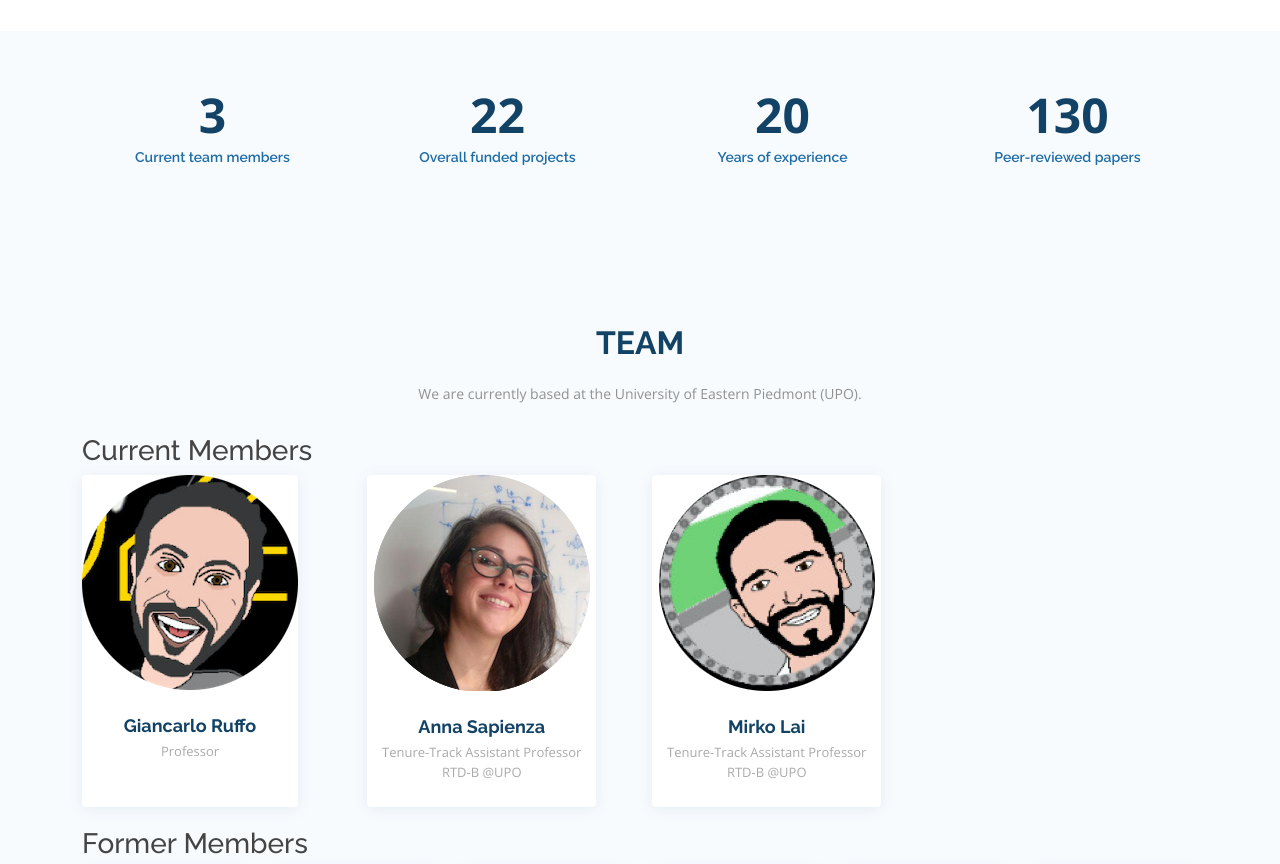
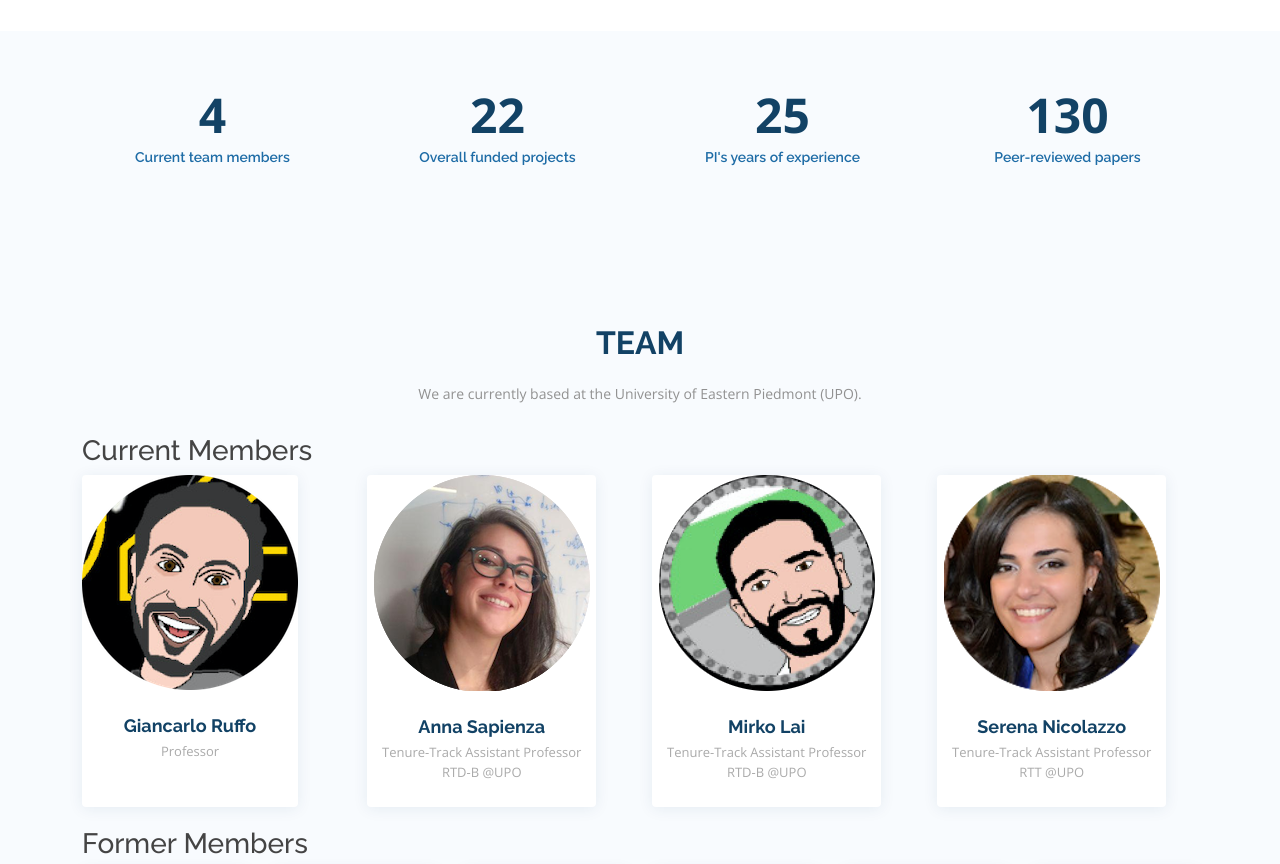
Before and after one commit to arc2s/arc2s.github.io, a plain HTML site: page index.html in a window 1280 px wide. Shown: the part 1420-2284 px from the top of the page. Drawn offline with nearby package versions, Linux system fonts and the light colour scheme.

Commit message:
update new member

```diff
--- a/index.html
+++ b/index.html
@@ -285,7 +285,7 @@
 
           <div class="col-lg-3 col-md-5 col-6 d-md-flex align-items-md-stretch">
             <div class="count-box">
-              <span data-purecounter-start="0" data-purecounter-end="3" data-purecounter-duration="2" class="purecounter"></span>
+              <span data-purecounter-start="0" data-purecounter-end="4" data-purecounter-duration="2" class="purecounter"></span>
               <p>Current team members</p>
             </div>
           </div>
@@ -299,8 +299,8 @@
 
           <div class="col-lg-3 col-md-5 col-6 d-md-flex align-items-md-stretch">
             <div class="count-box">
-              <span data-purecounter-start="0" data-purecounter-end="20" data-purecounter-duration="2" class="purecounter"></span>
-              <p>Years of experience</p>
+              <span data-purecounter-start="0" data-purecounter-end="25" data-purecounter-duration="2" class="purecounter"></span>
+              <p>PI's years of experience</p>
             </div>
           </div>
 
@@ -376,7 +376,7 @@
                 <img src="assets/img/team/team-2.png" class="img-fluid" alt="">
                 <div class="social">
                   <a href ="https://orcid.org/0000-0003-1042-0861"><i><img alt="ORCID logo" src="https://info.orcid.org/wp-content/uploads/2019/11/orcid_16x16.png" width="16" height="16" /></i></a>
-                  <a href="http://www.di.unito.it/~lai/"><i class="material-icons">&#xe051;</i></a>
+                  <a href="https://upobook.uniupo.it/mirko.lai"><i class="material-icons">&#xe051;</i></a>
                   <a href="https://scholar.google.com/citations?hl=it&user=bdvGj28AAAAJ"><i class="material-icons">&#xe80c;</i></a>
                   <!-- <a href=""><i class="bi bi-linkedin"></i></a> -->
                   </div>
@@ -385,6 +385,25 @@
                 <h4>Mirko Lai</h4>
                 <span>Tenure-Track Assistant Professor <br>
                   RTD-B @UPO </span>
+              </div>
+            </div>
+          </div>
+
+          <div class="col-lg-3 col-md-6 d-flex align-items-stretch" data-aos="fade-up" data-aos-delay="300">
+            <div class="member">
+              <div class="member-img">
+                <img src="assets/img/team/nicolazzo.png" class="img-fluid" alt="">
+                <div class="social">
+                  <a href ="https://orcid.org/0000-0003-2719-9526"><i><img alt="ORCID logo" src="https://info.orcid.org/wp-content/uploads/2019/11/orcid_16x16.png" width="16" height="16" /></i></a>
+                  <a href="https://upobook.uniupo.it/serena.nicolazzo"><i class="material-icons">&#xe051;</i></a>
+                  <a href="https://scholar.google.it/citations?user=gMo-21QAAAAJ&hl=it"><i class="material-icons">&#xe80c;</i></a>
+                  <!-- <a href=""><i class="bi bi-linkedin"></i></a> -->
+                  </div>
+              </div>
+              <div class="member-info">
+                <h4>Serena Nicolazzo</h4>
+                <span>Tenure-Track Assistant Professor <br>
+                  RTT @UPO </span>
               </div>
             </div>
           </div>
```
Also changed, not shown: assets/img/team/nicolazzo.png (added), assets/img/team/s200_serena.nicolazzo.jpg (added).
